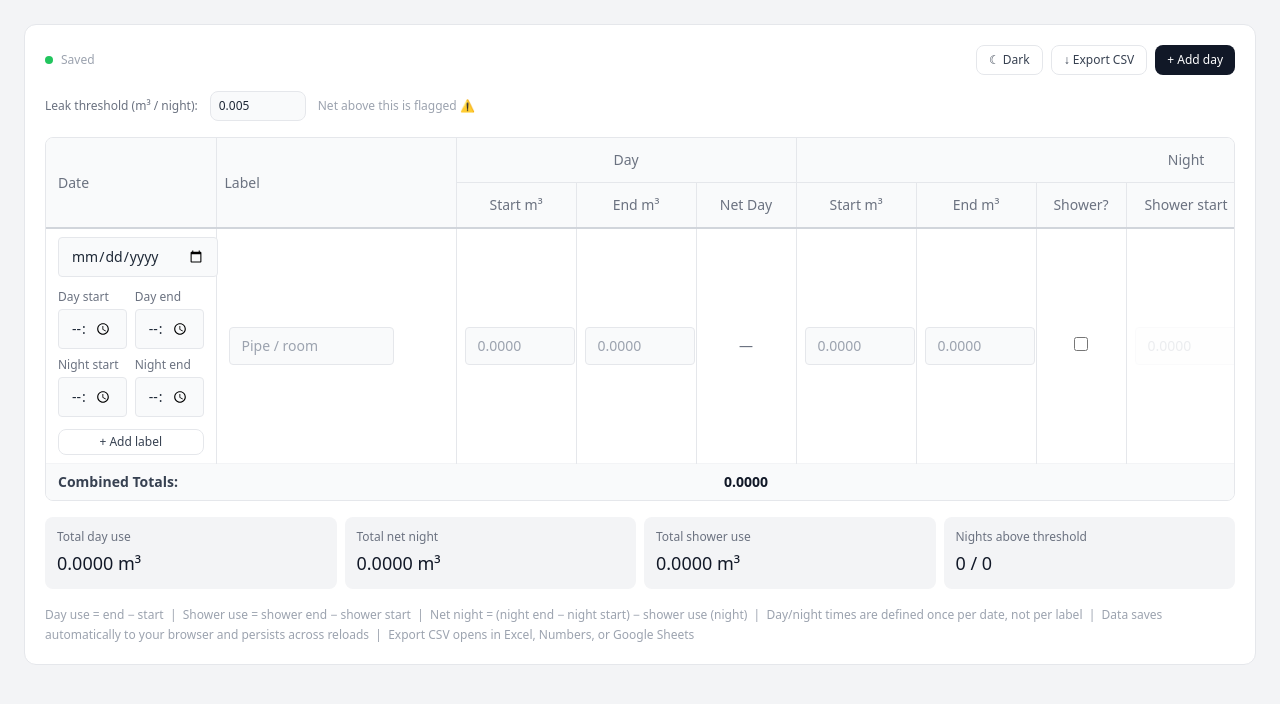
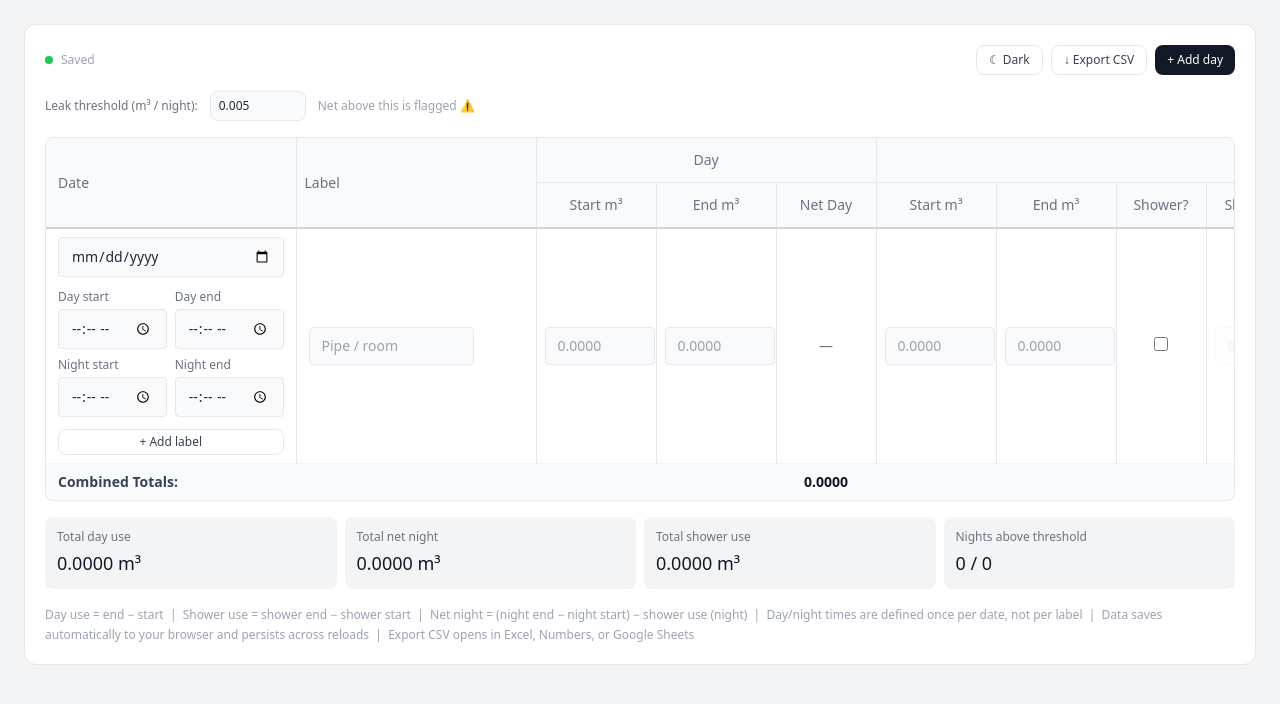
Before and after one commit to ZainMeraki/Water-Tracker, a React (Vite) app: page / in a window 1280 px wide. Shown: the top 704 px of the page. Built offline with nearby package versions, Linux system fonts and the light colour scheme.

Commit message:
Modified UI: Date Column

```diff
--- a/src/components/TrackerRow.jsx
+++ b/src/components/TrackerRow.jsx
@@ -35,7 +35,7 @@ export default function TrackerRow({ row, threshold, onUpdate, onRemove, addLabe
                   type="date"
                   value={row.date}
                   onChange={(e) => onUpdate(row.id, 'date', e.target.value)}
-                  className={`${inputBase} min-w-[160px] max-w-[170px]`}
+                  className={`${inputBase} min-w-[220px] max-w-[230px]`}
                 />
                 <div className="grid grid-cols-2 gap-2 mt-3 text-xs text-gray-500 dark:text-zinc-400">
                   <label className="space-y-1">
--- a/src/components/WaterTracker.jsx
+++ b/src/components/WaterTracker.jsx
@@ -102,7 +102,7 @@ export default function WaterTracker({ dark, setDark }) {
         <div className="overflow-x-auto rounded-lg border border-gray-200 dark:border-zinc-700 table-scroll">
           <table className="w-full text-sm border-collapse" style={{ tableLayout: 'fixed', minWidth: '1240px' }}>
             <colgroup>
-              <col style={{ width: '170px' }} />
+              <col style={{ width: '250px' }} />
               <col style={{ width: '240px' }} />
               <col style={{ width: '120px' }} /><col style={{ width: '120px' }} /><col style={{ width: '100px' }} />
               <col style={{ width: '120px' }} /><col style={{ width: '120px' }} /><col style={{ width: '90px' }} />
```
